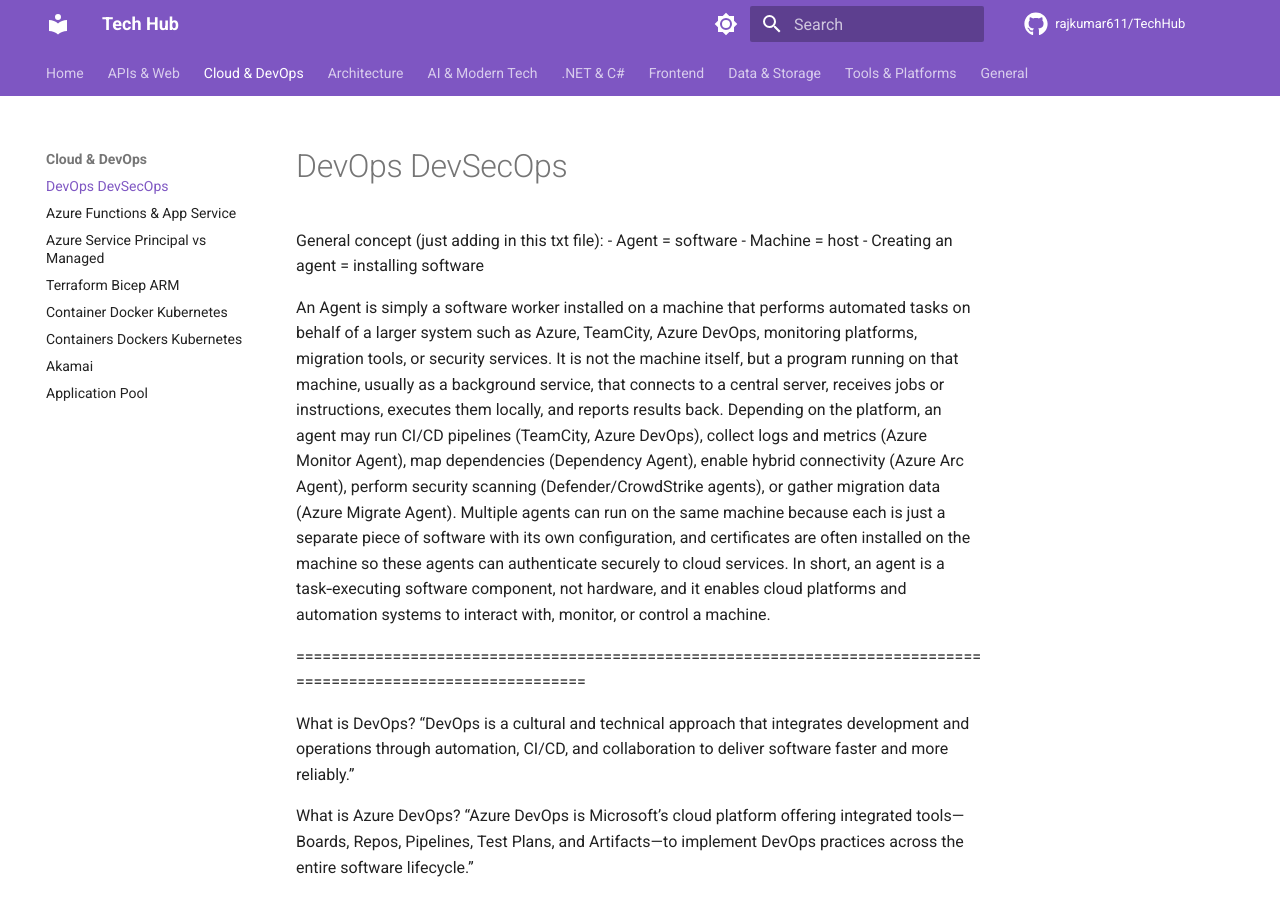
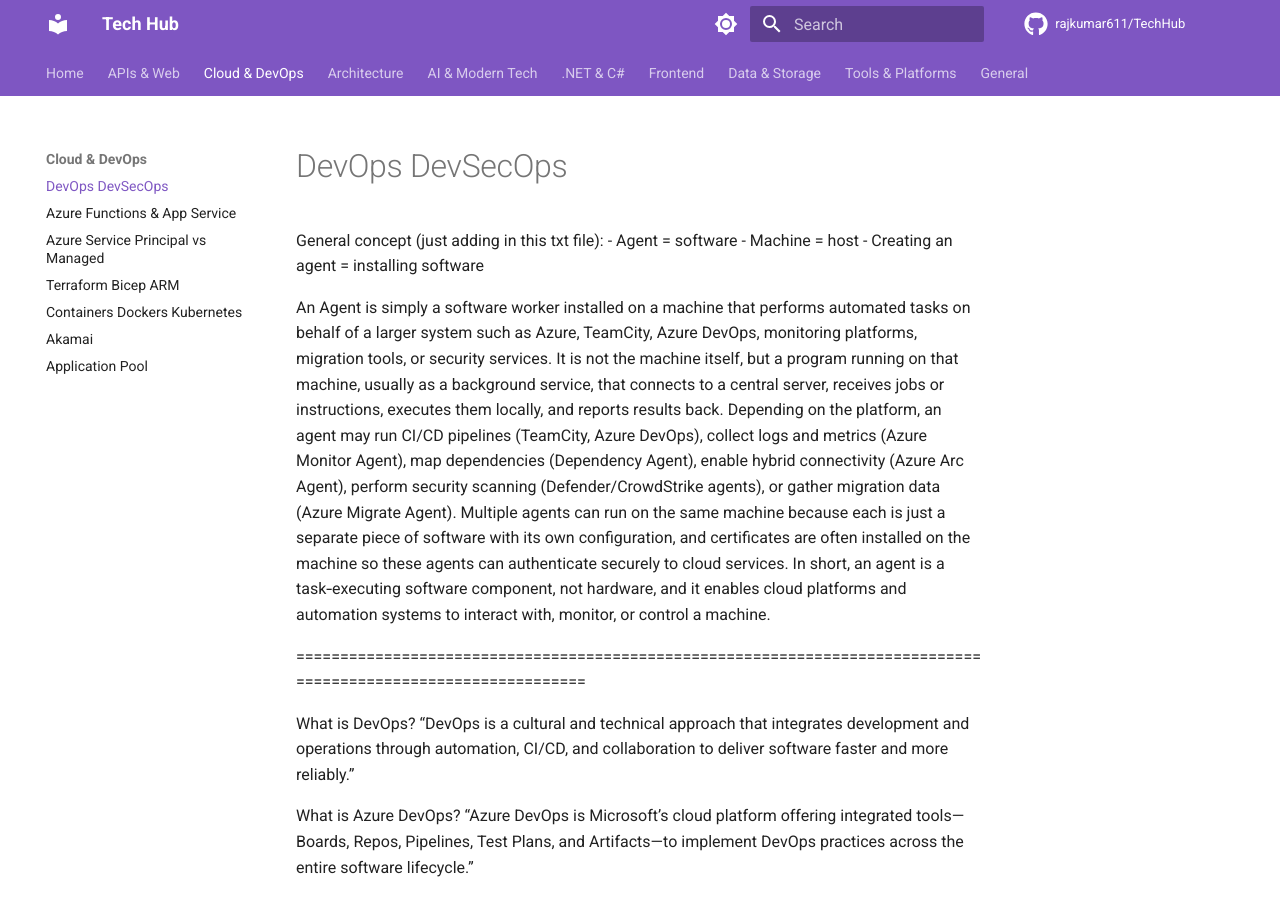
Before and after one commit to rajkumar611/TechHub, an MkDocs documentation site: the page built from docs/DevOps DevSecOps.md, in a window 1280 px wide and 900 px high. Built offline with MkDocs 1.6.1 and Material for MkDocs 9.7.7, drawn with Linux system fonts in a browser that asks for light colours; comment, search, counter and statistics services are not loaded.

Commit message:
fix: remove deleted nav entry from mkdocs.yml

```diff
--- a/mkdocs.yml
+++ b/mkdocs.yml
@@ -47,7 +47,6 @@
     - Azure Functions & App Service: Azure functions and Azure App service.md
     - Azure Service Principal vs Managed: Azure Service Principal vs Managed.md
     - Terraform Bicep ARM: Terraform Bicep Arm.md
-    - Container Docker Kubernetes: Container Docker Kubernetes.md
     - Containers Dockers Kubernetes: Containers Dockers Kubernetes.md
     - Akamai: Akamai.md
     - Application Pool: Application Pool.md
```
